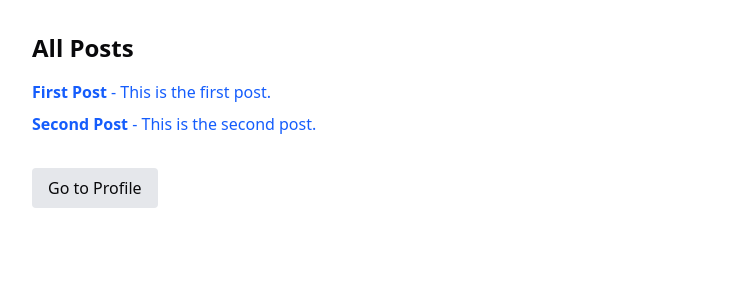
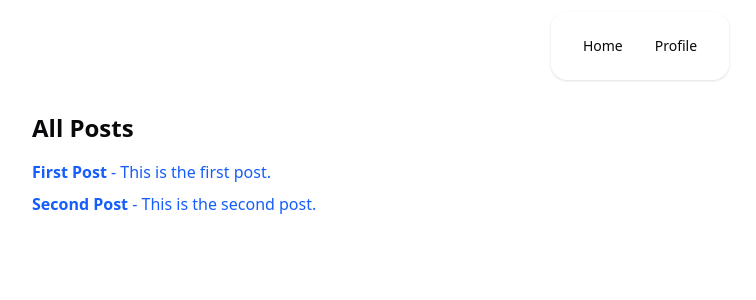
Before and after one commit to Maxhu787/anon-board, a Next.js app: page / in a window 1280 px wide. Shown: the top 300 px of the page, without its empty margins (0-756 px from the left). Built offline with nearby package versions, Linux system fonts and the light colour scheme.

Commit message:
nav menu test

```diff
--- a/app/layout.js
+++ b/app/layout.js
@@ -1,37 +1,15 @@
-// import { Geist, Geist_Mono } from "next/font/google";
 import "./globals.css";
-
-// const geistSans = Geist({
-//   variable: "--font-geist-sans",
-//   subsets: ["latin"],
-// });
-
-// const geistMono = Geist_Mono({
-//   variable: "--font-geist-mono",
-//   subsets: ["latin"],
-// });
-
-// export const metadata = {
-//   title: "Create Next App",
-//   description: "Generated by create next app",
-// };
-
-// export default function RootLayout({ children }) {
-//   return (
-//     <html lang="en">
-//       <body
-//         className={`${geistSans.variable} ${geistMono.variable} antialiased`}
-//       >
-//         {children}
-//       </body>
-//     </html>
-//   );
-// }
+import NavBar from "@/components/NavBar";
 
 export default function RootLayout({ children }) {
   return (
     <html lang="en">
-      <body>{children}</body>
+      <body>
+        <header className="flex justify-center">
+          <NavBar />
+        </header>
+        <main>{children}</main>
+      </body>
     </html>
   );
 }
--- a/app/page.js
+++ b/app/page.js
@@ -23,12 +23,6 @@
           </li>
         ))}
       </ul>
-      <Link
-        href="/profile"
-        className="inline-block px-4 py-2 bg-gray-200 rounded hover:bg-gray-300"
-      >
-        Go to Profile
-      </Link>
     </div>
   );
 }
--- /dev/null
+++ b/components/NavBar.jsx
@@ -0,0 +1,30 @@
+import React from "react";
+import Link from "next/link";
+import {
+  NavigationMenu,
+  NavigationMenuItem,
+  NavigationMenuLink,
+  NavigationMenuList,
+} from "@/components/ui/navigation-menu";
+
+function NavBar() {
+  return (
+    <NavigationMenu className="px-6 py-4 mt-3 shadow rounded-2xl">
+      <NavigationMenuList className="flex gap-4">
+        <NavigationMenuItem>
+          <NavigationMenuLink asChild>
+            <Link href="/">Home</Link>
+          </NavigationMenuLink>
+        </NavigationMenuItem>
+
+        <NavigationMenuItem>
+          <NavigationMenuLink asChild>
+            <Link href="/profile">Profile</Link>
+          </NavigationMenuLink>
+        </NavigationMenuItem>
+      </NavigationMenuList>
+    </NavigationMenu>
+  );
+}
+
+export default NavBar;
--- /dev/null
+++ b/components/ui/navigation-menu.jsx
@@ -0,0 +1,152 @@
+import * as React from "react"
+import * as NavigationMenuPrimitive from "@radix-ui/react-navigation-menu"
+import { cva } from "class-variance-authority"
+import { ChevronDownIcon } from "lucide-react"
+
+import { cn } from "@/lib/utils"
+
+function NavigationMenu({
+  className,
+  children,
+  viewport = true,
+  ...props
+}) {
+  return (
+    (<NavigationMenuPrimitive.Root
+      data-slot="navigation-menu"
+      data-viewport={viewport}
+      className={cn(
+        "group/navigation-menu relative flex max-w-max flex-1 items-center justify-center",
+        className
+      )}
+      {...props}>
+      {children}
+      {viewport && <NavigationMenuViewport />}
+    </NavigationMenuPrimitive.Root>)
+  );
+}
+
+function NavigationMenuList({
+  className,
+  ...props
+}) {
+  return (
+    (<NavigationMenuPrimitive.List
+      data-slot="navigation-menu-list"
+      className={cn("group flex flex-1 list-none items-center justify-center gap-1", className)}
+      {...props} />)
+  );
+}
+
+function NavigationMenuItem({
+  className,
+  ...props
+}) {
+  return (
+    (<NavigationMenuPrimitive.Item
+      data-slot="navigation-menu-item"
+      className={cn("relative", className)}
+      {...props} />)
+  );
+}
+
+const navigationMenuTriggerStyle = cva(
+  "group inline-flex h-9 w-max items-center justify-center rounded-md bg-background px-4 py-2 text-sm font-medium hover:bg-accent hover:text-accent-foreground focus:bg-accent focus:text-accent-foreground disabled:pointer-events-none disabled:opacity-50 data-[state=open]:hover:bg-accent data-[state=open]:text-accent-foreground data-[state=open]:focus:bg-accent data-[state=open]:bg-accent/50 focus-visible:ring-ring/50 outline-none transition-[color,box-shadow] focus-visible:ring-[3px] focus-visible:outline-1"
+)
+
+function NavigationMenuTrigger({
+  className,
+  children,
+  ...props
+}) {
+  return (
+    (<NavigationMenuPrimitive.Trigger
+      data-slot="navigation-menu-trigger"
+      className={cn(navigationMenuTriggerStyle(), "group", className)}
+      {...props}>
+      {children}{" "}
+      <ChevronDownIcon
+        className="relative top-[1px] ml-1 size-3 transition duration-300 group-data-[state=open]:rotate-180"
+        aria-hidden="true" />
+    </NavigationMenuPrimitive.Trigger>)
+  );
+}
+
+function NavigationMenuContent({
+  className,
+  ...props
+}) {
+  return (
+    (<NavigationMenuPrimitive.Content
+      data-slot="navigation-menu-content"
+      className={cn(
+        "data-[motion^=from-]:animate-in data-[motion^=to-]:animate-out data-[motion^=from-]:fade-in data-[motion^=to-]:fade-out data-[motion=from-end]:slide-in-from-right-52 data-[motion=from-start]:slide-in-from-left-52 data-[motion=to-end]:slide-out-to-right-52 data-[motion=to-start]:slide-out-to-left-52 top-0 left-0 w-full p-2 pr-2.5 md:absolute md:w-auto",
+        "group-data-[viewport=false]/navigation-menu:bg-popover group-data-[viewport=false]/navigation-menu:text-popover-foreground group-data-[viewport=false]/navigation-menu:data-[state=open]:animate-in group-data-[viewport=false]/navigation-menu:data-[state=closed]:animate-out group-data-[viewport=false]/navigation-menu:data-[state=closed]:zoom-out-95 group-data-[viewport=false]/navigation-menu:data-[state=open]:zoom-in-95 group-data-[viewport=false]/navigation-menu:data-[state=open]:fade-in-0 group-data-[viewport=false]/navigation-menu:data-[state=closed]:fade-out-0 group-data-[viewport=false]/navigation-menu:top-full group-data-[viewport=false]/navigation-menu:mt-1.5 group-data-[viewport=false]/navigation-menu:overflow-hidden group-data-[viewport=false]/navigation-menu:rounded-md group-data-[viewport=false]/navigation-menu:border group-data-[viewport=false]/navigation-menu:shadow group-data-[viewport=false]/navigation-menu:duration-200 **:data-[slot=navigation-menu-link]:focus:ring-0 **:data-[slot=navigation-menu-link]:focus:outline-none",
+        className
+      )}
+      {...props} />)
+  );
+}
+
+function NavigationMenuViewport({
+  className,
+  ...props
+}) {
+  return (
+    (<div
+      className={cn("absolute top-full left-0 isolate z-50 flex justify-center")}>
+      <NavigationMenuPrimitive.Viewport
+        data-slot="navigation-menu-viewport"
+        className={cn(
+          "origin-top-center bg-popover text-popover-foreground data-[state=open]:animate-in data-[state=closed]:animate-out data-[state=closed]:zoom-out-95 data-[state=open]:zoom-in-90 relative mt-1.5 h-[var(--radix-navigation-menu-viewport-height)] w-full overflow-hidden rounded-md border shadow md:w-[var(--radix-navigation-menu-viewport-width)]",
+          className
+        )}
+        {...props} />
+    </div>)
+  );
+}
+
+function NavigationMenuLink({
+  className,
+  ...props
+}) {
+  return (
+    (<NavigationMenuPrimitive.Link
+      data-slot="navigation-menu-link"
+      className={cn(
+        "data-[active=true]:focus:bg-accent data-[active=true]:hover:bg-accent data-[active=true]:bg-accent/50 data-[active=true]:text-accent-foreground hover:bg-accent hover:text-accent-foreground focus:bg-accent focus:text-accent-foreground focus-visible:ring-ring/50 [&_svg:not([class*='text-'])]:text-muted-foreground flex flex-col gap-1 rounded-sm p-2 text-sm transition-all outline-none focus-visible:ring-[3px] focus-visible:outline-1 [&_svg:not([class*='size-'])]:size-4",
+        className
+      )}
+      {...props} />)
+  );
+}
+
+function NavigationMenuIndicator({
+  className,
+  ...props
+}) {
+  return (
+    (<NavigationMenuPrimitive.Indicator
+      data-slot="navigation-menu-indicator"
+      className={cn(
+        "data-[state=visible]:animate-in data-[state=hidden]:animate-out data-[state=hidden]:fade-out data-[state=visible]:fade-in top-full z-[1] flex h-1.5 items-end justify-center overflow-hidden",
+        className
+      )}
+      {...props}>
+      <div
+        className="bg-border relative top-[60%] h-2 w-2 rotate-45 rounded-tl-sm shadow-md" />
+    </NavigationMenuPrimitive.Indicator>)
+  );
+}
+
+export {
+  NavigationMenu,
+  NavigationMenuList,
+  NavigationMenuItem,
+  NavigationMenuContent,
+  NavigationMenuTrigger,
+  NavigationMenuLink,
+  NavigationMenuIndicator,
+  NavigationMenuViewport,
+  navigationMenuTriggerStyle,
+}
--- a/package.json
+++ b/package.json
@@ -9,6 +9,7 @@
     "lint": "next lint"
   },
   "dependencies": {
+    "@radix-ui/react-navigation-menu": "^1.2.13",
     "@radix-ui/react-slot": "^1.2.3",
     "class-variance-authority": "^0.7.1",
     "clsx": "^2.1.1",
```
Also changed, not shown: 1 other file (tests, documents, lock files or other folders).
